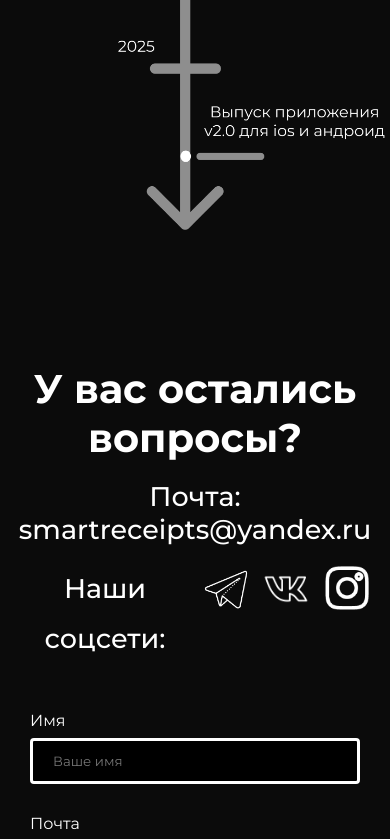
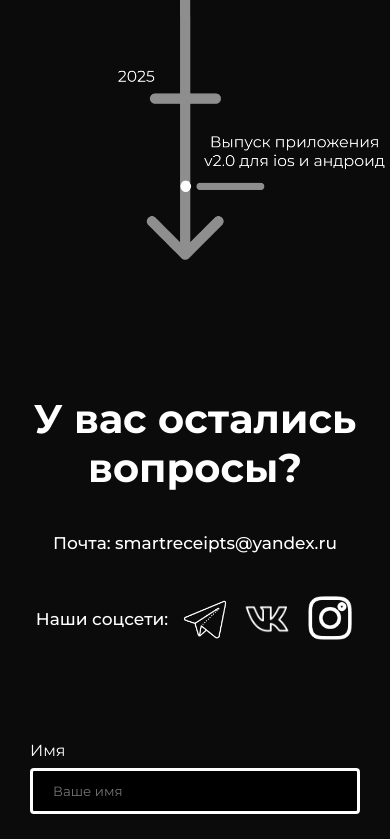
Before and after one commit to ED-Daniel/smart-recipe-landing, a Vue app: page / in a window 390 px wide. Shown: the part 8832-9671 px from the top of the page. Built offline with nearby package versions, Linux system fonts and the light colour scheme.

Commit message:
mobile fixes

```diff
--- a/src/App.vue
+++ b/src/App.vue
@@ -850,6 +850,10 @@ input[type="submit"]:hover {
     font-size: 40px;
   }
 
+  .roadmap-container .roadmap-guide {
+    margin-bottom: 30px;
+  }
+
   .advantages-container .advantages-header {
     font-size: 40px;
   }
@@ -887,9 +891,14 @@ input[type="submit"]:hover {
     font-size: 40px;
   }
 
+  .contacts-text .contacts-email {
+    font-size: 17px;
+  }
+
   .contacts-text .contacts-socials {
     justify-content: center;
-    gap: 10px;
+    font-size: 17px;
+    gap: 12px;
   }
 
   .special-thanks-container .thanks {
```
